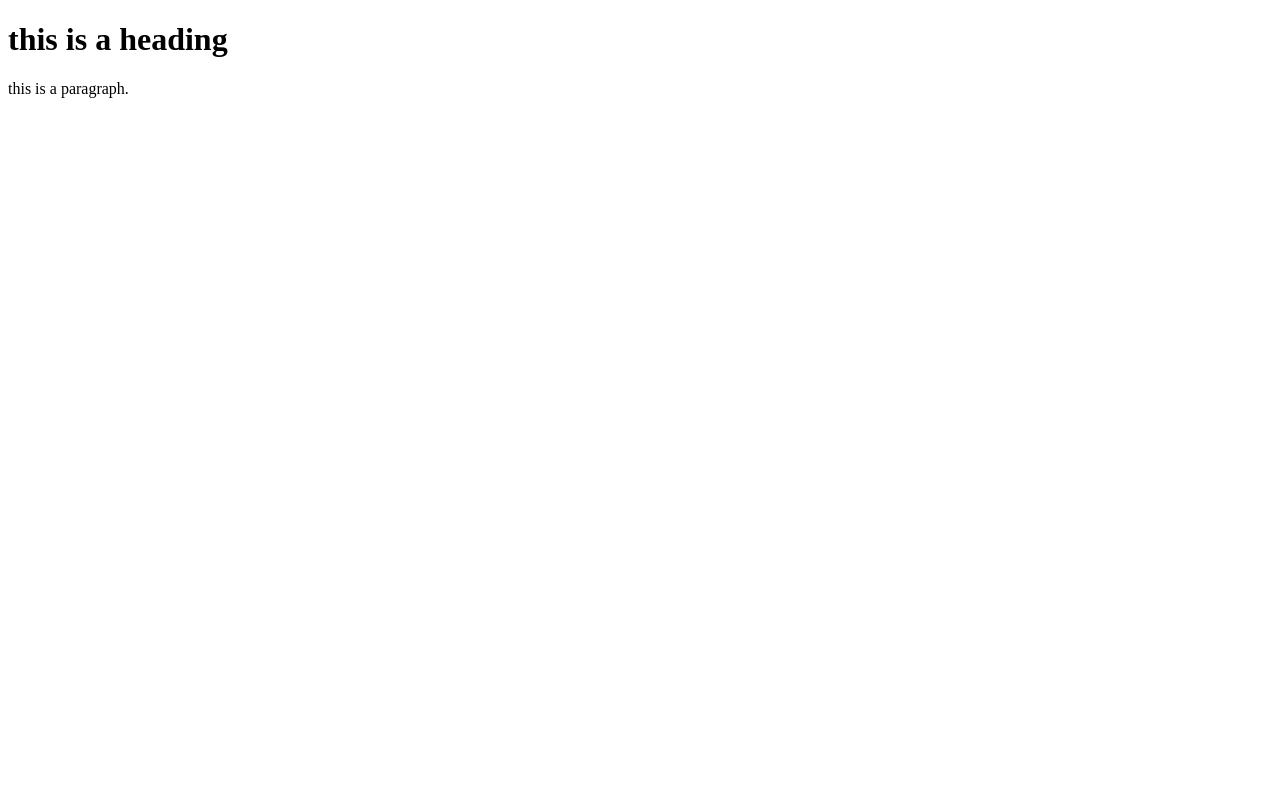
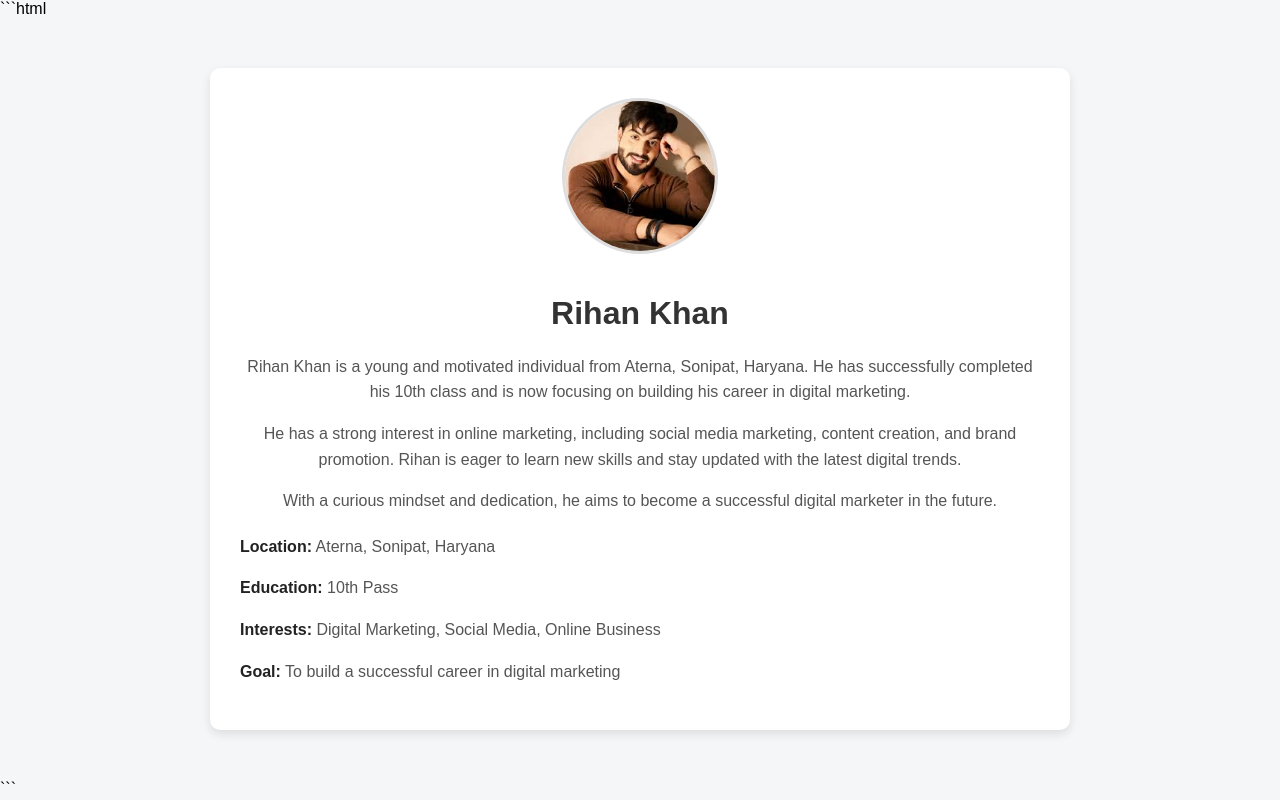
Before and after one commit to rihan68641-beep/rihan68641-beep.github.io, a plain HTML site: page index.html in a window 1280 px wide. Drawn offline with Linux system fonts and the light colour scheme.

Commit message:
Add files via upload

````diff
--- a/index.html
+++ b/index.html
@@ -1,12 +1,83 @@
-<!doctype html>
-<html>
+```html
+<!DOCTYPE html>
+<html lang="en">
 <head>
-
-<head>
+    <meta charset="UTF-8">
+    <meta name="viewport" content="width=device-width, initial-scale=1.0">
+    <title>Rihan Khan - Bio</title>
+    <style>
+        body {
+            font-family: Arial, sans-serif;
+            background-color: #f4f6f8;
+            margin: 0;
+            padding: 0;
+        }
+        .container {
+            max-width: 800px;
+            margin: 50px auto;
+            background: #ffffff;
+            padding: 30px;
+            border-radius: 10px;
+            box-shadow: 0 4px 10px rgba(0,0,0,0.1);
+            text-align: center;
+        }
+        img {
+            width: 150px;
+            height: 150px;
+            border-radius: 50%;
+            object-fit: cover;
+            margin-bottom: 20px;
+            border: 3px solid #ddd;
+        }
+        h1 {
+            color: #333;
+        }
+        p {
+            line-height: 1.6;
+            color: #555;
+        }
+        .info {
+            margin-top: 20px;
+            text-align: left;
+        }
+        .info strong {
+            color: #222;
+        }
+    </style>
+</head>
 <body>
 
-<h1>this is a heading</h1>
-<p>this is a paragraph.</p>
+<div class="container">
+    <!-- Replace 'photo.jpg' with actual image file -->
+    <img src="img.png" alt="Rihan Khan Photo">
+
+    <h1>Rihan Khan</h1>
+
+    <p>
+        Rihan Khan is a young and motivated individual from Aterna, Sonipat, Haryana.
+        He has successfully completed his 10th class and is now focusing on building
+        his career in digital marketing.
+    </p>
+
+    <p>
+        He has a strong interest in online marketing, including social media marketing,
+        content creation, and brand promotion. Rihan is eager to learn new skills and
+        stay updated with the latest digital trends.
+    </p>
+
+    <p>
+        With a curious mindset and dedication, he aims to become a successful digital
+        marketer in the future.
+    </p>
+
+    <div class="info">
+        <p><strong>Location:</strong> Aterna, Sonipat, Haryana</p>
+        <p><strong>Education:</strong> 10th Pass</p>
+        <p><strong>Interests:</strong> Digital Marketing, Social Media, Online Business</p>
+        <p><strong>Goal:</strong> To build a successful career in digital marketing</p>
+    </div>
+</div>
 
 </body>
 </html>
+```
````
Also changed, not shown: img.png (added).
